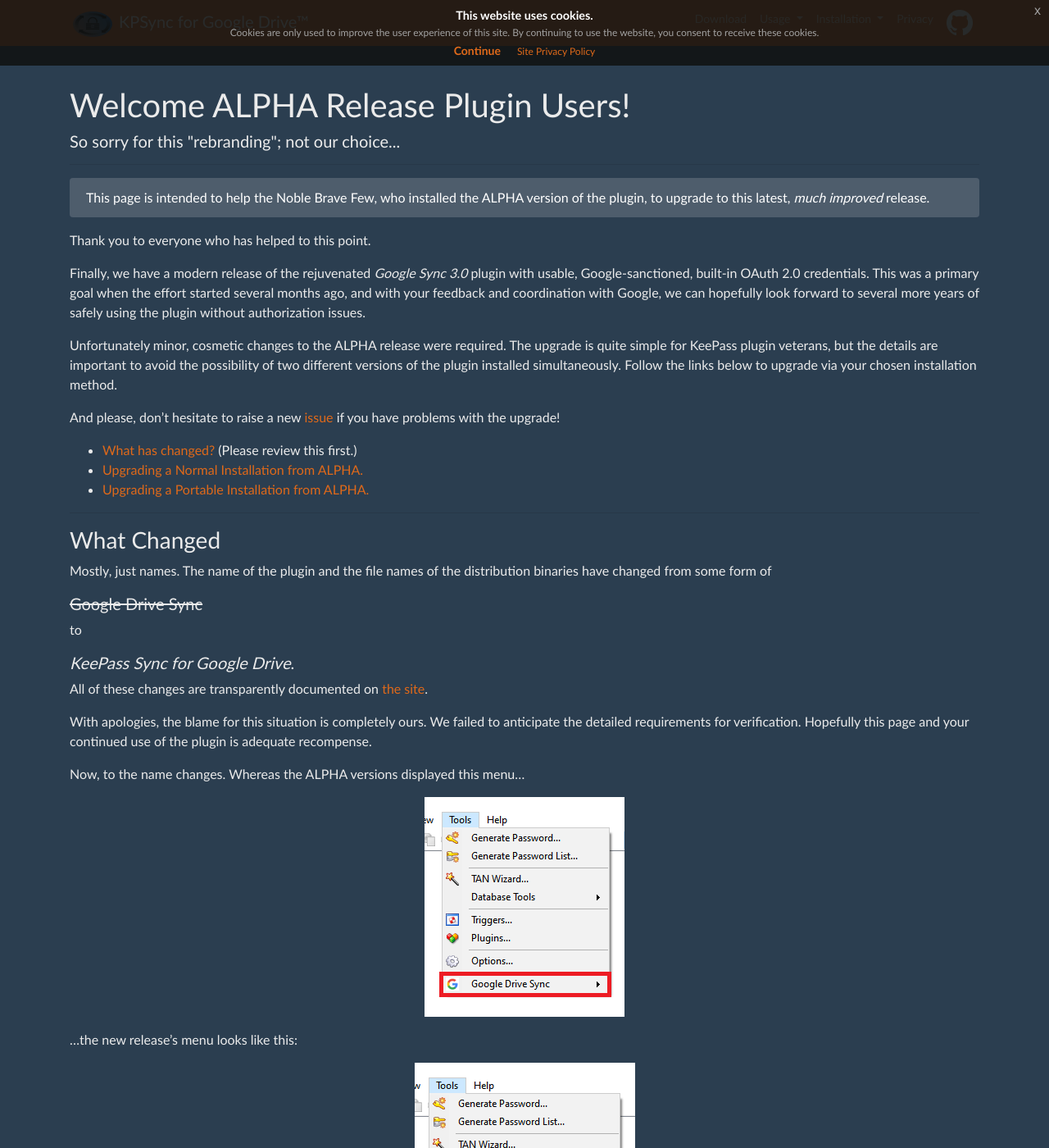
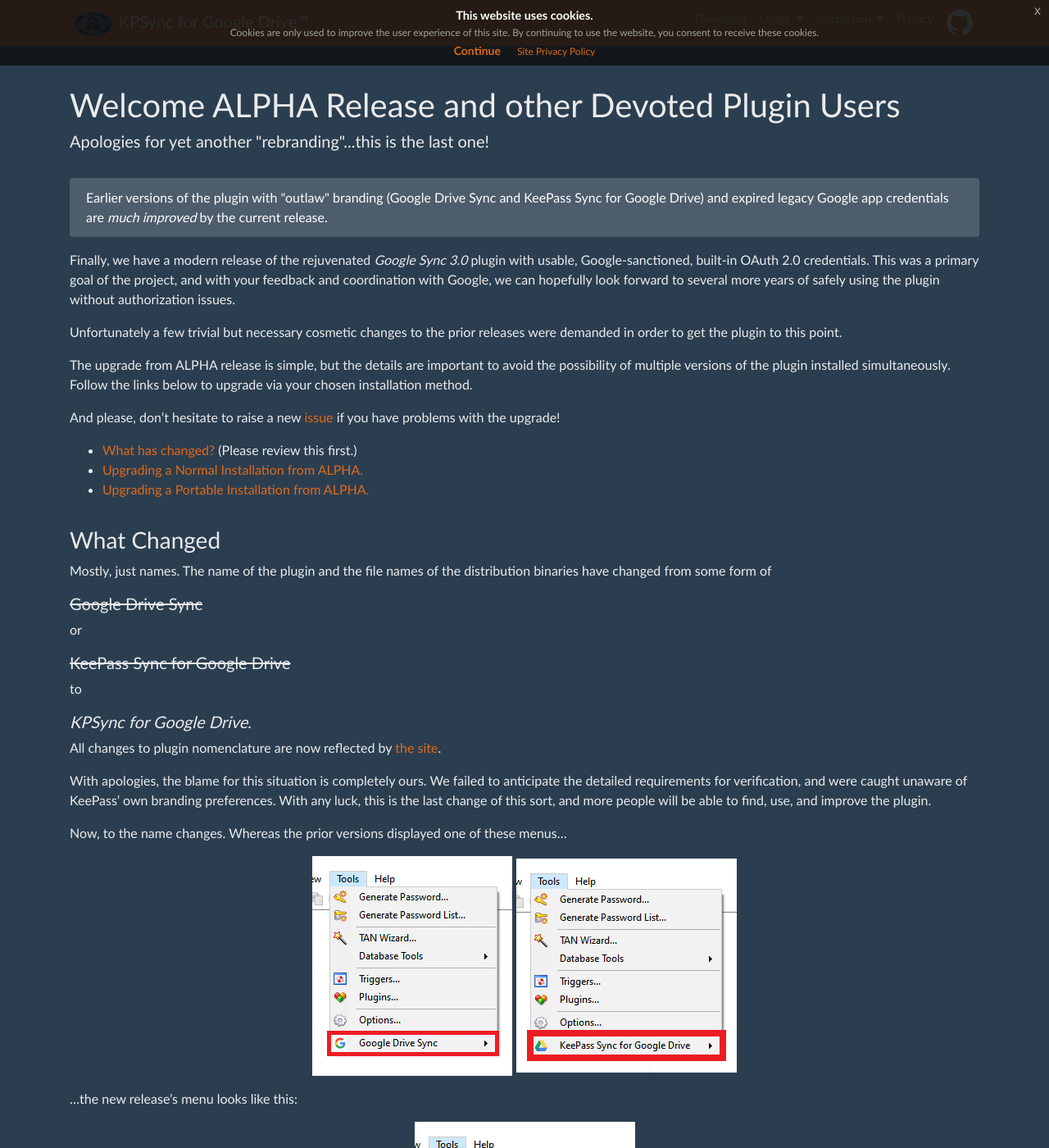
Before and after one commit to walterpg/google-drive-sync, a Jekyll site: the page built from docs/install/upgrade0.md, in a window 1280 px wide and 1400 px high. Shown: the whole window at 82% size. Built offline with Jekyll 4.4.1, drawn with Linux system fonts in a browser that asks for light colours; some of the changed text lies outside the part shown.

Commit message:
Post 4.0.6 release update.

```diff
--- a/docs/_data/navs.yml
+++ b/docs/_data/navs.yml
@@ -40,7 +40,7 @@
     - caption: _separator_
     - caption: Authorization Upgrade
       url: install/upgrade1
-    - caption: Plugin Upgrade (from ALPHA)
+    - caption: Plugin Upgrades
       url: install/upgrade0
 - caption: Privacy
   url: privacy
--- a/docs/install/upgrade0.md
+++ b/docs/install/upgrade0.md
@@ -1,27 +1,29 @@
 ---
 layout: page
-title: Welcome ALPHA Release Plugin Users!
-description: So sorry for this "rebranding"; not our choice...
+title: Welcome ALPHA Release and other Devoted Plugin Users
+description: Apologies for yet another "rebranding"...this is the last one!
 ---
 
 <div class="alert alert-secondary" role="alert">
-    This page is intended to help the Noble Brave Few, who
-    installed the ALPHA version of the plugin, to upgrade to this
-    latest, <em>much improved</em> release.
+    Earlier versions of the plugin with
+    "outlaw" branding (Google Drive Sync and KeePass Sync for Google
+    Drive) and expired legacy Google app credentials are
+    <em>much improved</em> by the current release.
 </div>
-
-Thank you to everyone who has helped to this point.
 
 Finally, we have a modern release of the rejuvenated *Google Sync 3.0* plugin
 with usable, Google-sanctioned, built-in OAuth 2.0 credentials.
-This was a primary goal when the effort started several months ago,
+This was a primary goal of the project,
 and with your feedback and coordination with Google, we can hopefully
 look forward to several more years of safely using the plugin without
 authorization issues.
 
-Unfortunately minor, cosmetic changes to the ALPHA release were
-required. The upgrade is quite simple for KeePass plugin veterans, but
-the details are important to avoid the possibility of two different
+Unfortunately a few trivial but necessary cosmetic changes to the
+prior releases were demanded in order to get the plugin to this
+point.
+
+The upgrade from ALPHA release is simple, but
+the details are important to avoid the possibility of multiple
 versions of the plugin installed simultaneously.  Follow the links
 below to upgrade via your chosen installation method.
 
@@ -29,7 +31,7 @@ And please, don't hesitate to raise a new
 [issue](https://github.com/walterpg/google-drive-sync/issues)
 if you have problems with the upgrade!
 
-* [What has changed?](#what_changed) (Please review this first.)
+* [What has changed?](#what-changed) (Please review this first.)
 * [Upgrading a Normal Installation from ALPHA.](#upgrading-a-normal-installation)
 * [Upgrading a Portable Installation from ALPHA.](#upgrading-a-portable-installation)
 
@@ -39,20 +41,25 @@ Mostly, just names.  The name of the plugin and the file names of the
 distribution binaries have changed from some form of
 
 ##### ~~Google Drive Sync~~
+or
+##### ~~KeePass Sync for Google Drive~~
 to
-##### *KeePass Sync for Google Drive*.
+##### *KPSync for Google Drive*.
 
-All of these changes are transparently documented on [the site](/).
+All changes to plugin nomenclature are now reflected by [the site](/).
 
 With apologies, the blame for this situation is completely ours.
-We failed to anticipate the detailed requirements for verification.
-Hopefully this page and your continued use of the plugin is adequate
-recompense.
+We failed to anticipate the detailed requirements for verification, and
+were caught unaware of KeePass' own branding preferences.
+With any luck, this is the last change of this sort, and more people
+will be able to find, use, and improve the plugin.
 
-Now, to the name changes.  Whereas the ALPHA versions displayed this menu...
+Now, to the name changes.  Whereas the prior versions displayed one of
+these menus...
 
 {:refdef: style="text-align: center;"}
 ![ALPHA plugin menu](../assets/img/ALPHA-tools-menu.png)
+![New-improved plugin menu](../assets/img/BETA0-tools-menu.png)
 {: refdef}
 
 ...the new release's menu looks like this:
@@ -61,14 +68,15 @@ Now, to the name changes.  Whereas the ALPHA versions displayed this menu...
 ![New-improved plugin menu](../assets/img/tools-menu.png)
 {: refdef}
 
-Also, the KeePass "Check For Updates" dialog will display something
-like this when the **old**, ALPHA plugin is installed...
+Also, the KeePass "Check For Updates" dialog will display one of these
+windows when the **old** plugin release is installed...
 
 {:refdef: style="text-align: center;"}
 ![ALPHA plugin check](../assets/img/ALPHA-update-check.png)
+![New-improved plugin check](../assets/img/BETA0-update-check.png)
 {: refdef}
 
-...whereas the new plugin will reflect the new name (if not this
+...whereas the new release will reflect the new name (if not this
 version):
 
 {:refdef: style="text-align: center;"}
@@ -99,21 +107,22 @@ upgrade](./normal#upgrading) page, with the following changes:
 the Windows "notification tray" for the KeePass icon. If it's
 still there, KeePass is still running - don't proceed until
 the icon is gone.
-5. Delete the old .PLGX file from the KeePass installation directory,
-for example “C:\Program Files (x86)\KeePass Password Safe 2”.
-The file to delete will have the old name, something like
-`GoogleDriveSync-4.0.1-alpha.2.plgx`.
-    <div class="alert alert-warning text-dark" role="alert">
-        KeePass also looks for .PLGX files in the "Plugins" directory,
-        e.g., “C:\Program Files (x86)\KeePass Password Safe 2\Plugins”.
-        Ensure there are no copies of the <code>GoogleDriveSync...plgx</code> file
-        there either.
+5. Delete the old .PLGX file(s) from the KeePass installation folder,
+for example `C:\Program Files (x86)\KeePass Password Safe 2`.
+The files to delete will have one of the old names, something like
+`GoogleDriveSync-4.0.1-alpha.2.plgx` or `KeePassSyncForDrive-4.0.4-beta.plgx`.
+    <div class="alert alert-secondary" role="alert">
+        KeePass also looks for .PLGX files residing
+        in or under the <code>Plugins</code> folder,
+        e.g., <code>C:\Program Files (x86)\KeePass Password Safe 2\Plugins</code>.
+        Ensure all copies of the .PLGX files mentioned above are
+        removed.
     </div>
 6. Now follow the instructions on the [Normal Installation page](../install/normal#installation-steps).
 That is, copy the new plugin file, named something like
-`KeePassSyncForDrive-4.0.2.plgx`,
-to the KeePass installation directory, e.g.,
-“C:\Program Files (x86)\KeePass Password Safe 2”.
+`KPSyncForDrive-4.0.6.plgx`,
+to the KeePass installation folder, e.g.,
+`C:\Program Files (x86)\KeePass Password Safe 2`.
 7. Restart KeePass.
 
 ---
```
Also changed, not shown: docs/index.md (+4 -11 lines).
